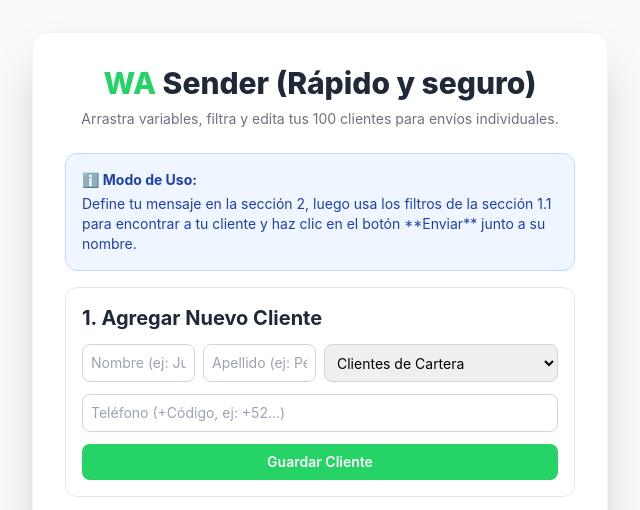
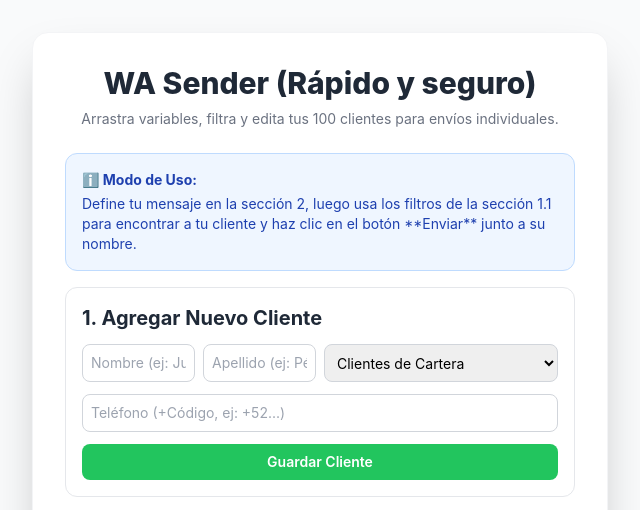
Before and after one commit to tobaradonayg/wasender, a plain HTML site: page index.html in a window 1280 px wide. Shown: the top 510 px of the page, 320-960 px from the left. Drawn offline with nearby package versions, Linux system fonts and the light colour scheme.

Commit message:
Update index.html

```diff
--- a/index.html
+++ b/index.html
@@ -7,18 +7,6 @@
     <!-- Carga de Tailwind CSS -->
     <script src="https://cdn.tailwindcss.com"></script>
     <!-- Enlace al archivo CSS externo -->
-        <script>
-        tailwind.config = {
-            theme: {
-                extend: {
-                    colors: {
-                        'wa-green': '#25D366',
-                        'wa-dark-green': '#128C7E',
-                    }
-                }
-            }
-        }
-    </script>
     <link rel="stylesheet" href="styles.css">
 </head>
 <body class="bg-gray-50 p-4 min-h-screen flex items-start justify-center">
@@ -67,7 +55,7 @@
 
                 <div class="flex space-x-2">
                     <button id="addEditButton" onclick="addOrUpdateContact()"
-                            class="w-full p-2 rounded-lg bg-wa-green text-white font-semibold text-sm hover:bg-wa-dark-green transition duration-200">
+                            class="w-full p-2 rounded-lg bg-green-500 text-white font-semibold text-sm hover:bg-wa-dark-green transition duration-200">
                         Guardar Cliente
                     </button>
                     <button id="cancelEditButton" onclick="cancelEdit()"
```
